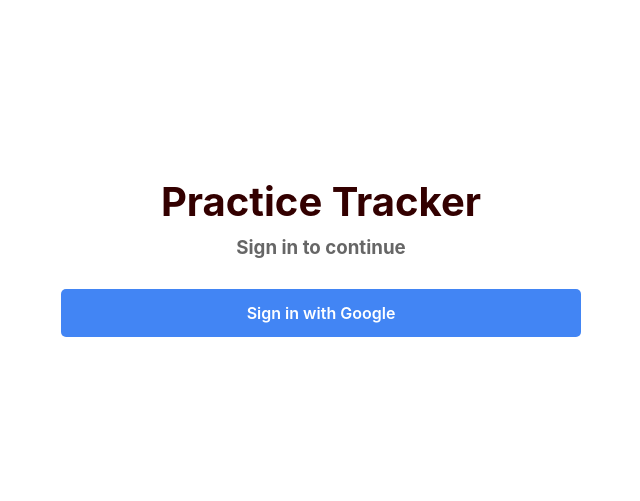
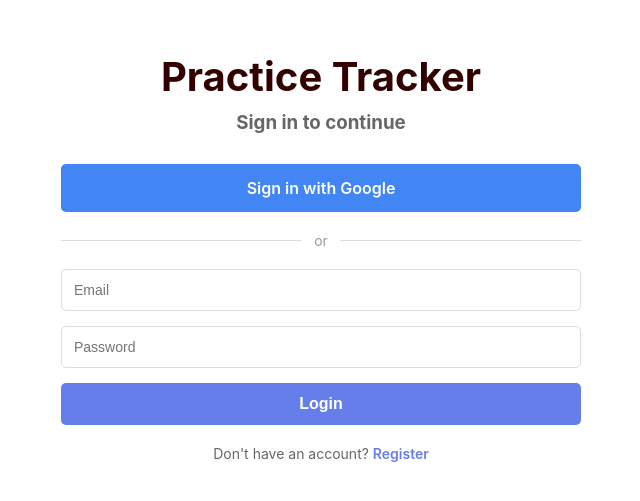
Before and after one commit to edisonnmnn/music-practice-tracker, a React (Vite) app in the folder client/: page /login in a window 1280 px wide. Shown: the part 143-644 px from the top of the page, without its empty margins (319-959 px from the left). Built offline with nearby package versions, Linux system fonts and the light colour scheme; no server answers.

Commit message:
Add local email/password login alongside Google OAuth

```diff
--- a/client/src/App.jsx
+++ b/client/src/App.jsx
@@ -1,5 +1,6 @@
 import { BrowserRouter as Router, Routes, Route, Navigate } from 'react-router-dom';
 import Login from './pages/Login';
+import Register from './pages/Register';
 import Dashboard from './pages/Dashboard';
 import ProtectedRoute from './components/ProtectedRoute';
 
@@ -8,6 +9,7 @@ function App() {
     <Router>
       <Routes>
         <Route path="/login" element={<Login />} />
+        <Route path="/register" element={<Register />} />
         <Route
           path="/dashboard"
           element={
--- a/client/src/pages/Auth.css
+++ b/client/src/pages/Auth.css
@@ -107,3 +107,23 @@
 .google-btn:hover {
   background: #3367d6;
 }
+
+.divider {
+  display: flex;
+  align-items: center;
+  margin: 20px 0;
+  color: #999;
+  font-size: 14px;
+}
+
+.divider::before,
+.divider::after {
+  content: '';
+  flex: 1;
+  height: 1px;
+  background: #ddd;
+}
+
+.divider span {
+  padding: 0 12px;
+}
--- a/client/src/pages/Login.jsx
+++ b/client/src/pages/Login.jsx
@@ -1,18 +1,36 @@
 import { useEffect, useState } from 'react';
-import { useNavigate } from 'react-router-dom';
+import { useNavigate, Link } from 'react-router-dom';
 import { authAPI } from '../services/api';
 import './Auth.css';
 
 function Login() {
   const navigate = useNavigate();
   const [checking, setChecking] = useState(true);
+  const [email, setEmail] = useState('');
+  const [password, setPassword] = useState('');
+  const [error, setError] = useState('');
+  const [loading, setLoading] = useState(false);
 
-  // If already logged in, redirect to dashboard
   useEffect(() => {
     authAPI.me()
       .then(() => navigate('/dashboard'))
       .catch(() => setChecking(false));
   }, [navigate]);
+
+  const handleSubmit = async (e) => {
+    e.preventDefault();
+    setError('');
+    setLoading(true);
+
+    try {
+      await authAPI.login(email, password);
+      navigate('/dashboard');
+    } catch (err) {
+      setError(err.response?.data?.error || 'Login failed');
+    } finally {
+      setLoading(false);
+    }
+  };
 
   if (checking) {
     return <div className="auth-container"><div className="auth-box">Loading...</div></div>;
@@ -23,9 +41,36 @@ function Login() {
       <div className="auth-box">
         <h2>Practice Tracker</h2>
         <h3>Sign in to continue</h3>
+
         <a href={authAPI.googleLoginUrl} className="google-btn">
           Sign in with Google
         </a>
+
+        <div className="divider"><span>or</span></div>
+
+        <form onSubmit={handleSubmit}>
+          <input
+            type="email"
+            placeholder="Email"
+            value={email}
+            onChange={(e) => setEmail(e.target.value)}
+            required
+          />
+          <input
+            type="password"
+            placeholder="Password"
+            value={password}
+            onChange={(e) => setPassword(e.target.value)}
+            required
+          />
+          <button type="submit" disabled={loading}>
+            {loading ? 'Logging in...' : 'Login'}
+          </button>
+        </form>
+        {error && <p className="error">{error}</p>}
+        <p className="auth-link">
+          Don't have an account? <Link to="/register">Register</Link>
+        </p>
       </div>
     </div>
   );
--- a/client/src/pages/Register.jsx
+++ b/client/src/pages/Register.jsx
@@ -17,9 +17,7 @@ function Register() {
     setLoading(true);
 
     try {
-      const response = await authAPI.register(name, email, password);
-      localStorage.setItem('token', response.data.token);
-      localStorage.setItem('user', JSON.stringify(response.data.user));
+      await authAPI.register(name, email, password);
       navigate('/dashboard');
     } catch (err) {
       setError(err.response?.data?.error || 'Registration failed');
@@ -32,11 +30,18 @@ function Register() {
     <div className="auth-container">
       <div className="auth-box">
         <h2>Practice Tracker</h2>
-        <h3>Register</h3>
+        <h3>Create an account</h3>
+
+        <a href={authAPI.googleLoginUrl} className="google-btn">
+          Sign up with Google
+        </a>
+
+        <div className="divider"><span>or</span></div>
+
         <form onSubmit={handleSubmit}>
           <input
             type="text"
-            placeholder="First Name"
+            placeholder="Name"
             value={name}
             onChange={(e) => setName(e.target.value)}
             required
@@ -50,11 +55,11 @@ function Register() {
           />
           <input
             type="password"
-            placeholder="Password (min 8 characters)"
+            placeholder="Password (8+ characters)"
             value={password}
             onChange={(e) => setPassword(e.target.value)}
             required
-            minLength="8"
+            minLength={8}
           />
           <button type="submit" disabled={loading}>
             {loading ? 'Creating account...' : 'Register'}
--- a/client/src/services/api.js
+++ b/client/src/services/api.js
@@ -23,11 +23,10 @@ api.interceptors.response.use(
 );
 
 export const authAPI = {
-  // Returns the currently logged-in user from the session
   me: () => api.get('/auth/me'),
-  // Logout destroys the server session
+  register: (name, email, password) => api.post('/auth/register', { name, email, password }),
+  login: (email, password) => api.post('/auth/login', { email, password }),
   logout: () => api.post('/auth/logout'),
-  // Google OAuth is initiated by navigating the browser to this URL
   googleLoginUrl: `${API_URL}/auth/google`,
 };
 
--- a/package.json
+++ b/package.json
@@ -23,6 +23,7 @@
   },
   "dependencies": {
     "@google/generative-ai": "^0.24.1",
+    "bcrypt": "^6.0.0",
     "connect-redis": "^9.0.0",
     "cors": "^2.8.5",
     "dotenv": "^17.2.3",
@@ -34,6 +35,7 @@
     "redis": "^5.12.1"
   },
   "devDependencies": {
+    "@types/bcrypt": "^6.0.0",
     "@types/cors": "^2.8.19",
     "@types/express": "^5.0.6",
     "@types/express-session": "^1.18.2",
```
Also changed, not shown: 2 other files (tests, documents, lock files or other folders).
